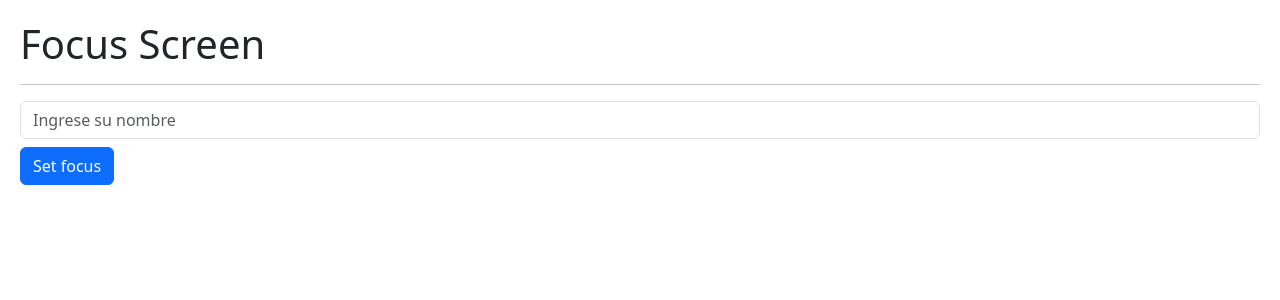
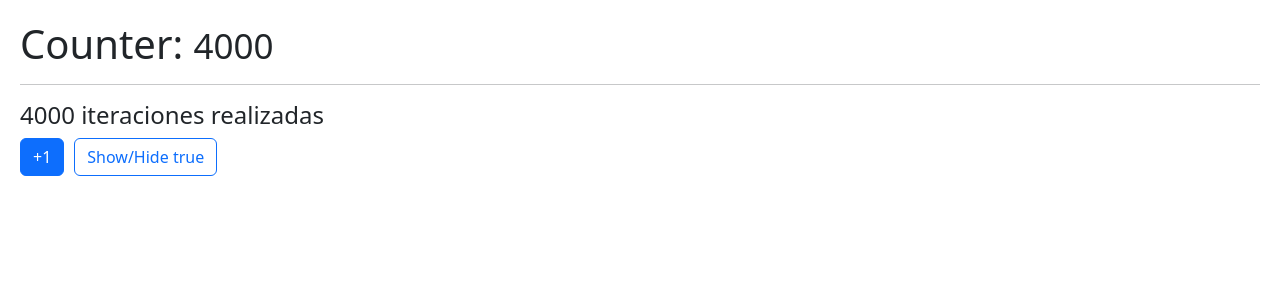
Before and after one commit to LuuHolz/03-hook-app, a React (Vite) app: page / in a window 1280 px wide. Shown: the top 300 px of the page. Built offline with nearby package versions, Linux system fonts and the light colour scheme.

Commit message:
[FEAT] useMemo

```diff
--- /dev/null
+++ b/src/06-memos/MemoHook.tsx
@@ -0,0 +1,48 @@
+import { useMemo, useState } from "react";
+import { useCounter } from "../Hooks/useCounter.js";
+
+
+
+const heavyStuff = ( iterationNumber = 100 ) => {
+    for( let i = 0; i < iterationNumber; i++ ) {
+        console.log('Mas uno...')
+    }
+
+    return `${ iterationNumber } iteraciones realizadas`
+}
+
+
+
+const MemoHook = () => {
+
+    const { counter, increment } = useCounter( 4000 );
+    const [show, setShow] = useState(true);
+                        // no se renderiza de nuevo el counter porque no cambio al apretar un boton que no es el de +1
+                        // memoriza este valor y lo renderizas si las dependecuas cambian [counter]
+    const memorizeValue = useMemo( () => heavyStuff( counter ), [counter] );
+
+  return (
+    <>
+        <h1>Counter:  <small>{ counter }</small></h1>
+        <hr />
+
+        <h4>{ memorizeValue }</h4>
+
+        <button
+            onClick={ increment }
+            className="btn btn-primary"
+        >
+                +1
+        </button>
+
+        <button
+            className="btn btn-outline-primary"
+            onClick={ () => setShow( !show ) }
+        >
+            Show/Hide { JSON.stringify(show) }
+        </button>
+    </>
+  )
+}
+
+export { MemoHook }
--- /dev/null
+++ b/src/06-memos/Memorize.tsx
@@ -0,0 +1,32 @@
+import { useState } from "react";
+import { useCounter } from "../Hooks/useCounter";
+import { Small } from '../06-memos/Small.jsx';
+
+const Memorize = () => {
+
+    const { counter, increment } = useCounter( 10 );
+    const [show, setShow] = useState(true);
+
+  return (
+    <>
+        <h1>Counter:  <Small value={ counter }/></h1>
+        <hr />
+
+        <button
+            onClick={ increment }
+            className="btn btn-primary"
+        >
+                +1
+        </button>
+
+        <button
+            className="btn btn-outline-primary"
+            onClick={ () => setShow( !show ) }
+        >
+            Show/Hide { JSON.stringify(show) }
+        </button>
+    </>
+  )
+}
+
+export { Memorize }
--- a/src/main.tsx
+++ b/src/main.tsx
@@ -7,10 +7,12 @@ import './styles/index.scss';
 // import { SimpleForm } from './02-useEfffect/SimpleForm';
 // import { FormWithCustomHook } from '../src/02-useEfffect/FormWithCustomHook';
 // import { MultipleCustomHooks } from '../src/03-examples/MultipleCustomHooks';
-import { FocusScreen } from '../src/04-useRef/FocusScreen';
+// import { FocusScreen } from '../src/04-useRef/FocusScreen';
+// import { Memorize } from './06-memos/Memorize';
+import { MemoHook } from './06-memos/MemoHook'
 
 ReactDOM.createRoot(document.getElementById('root')!).render(
   <React.StrictMode>
-    <FocusScreen/>
+    <MemoHook/>
   </React.StrictMode>,
 )
```
Also changed, not shown: src/06-memos/Small.jsx (added, +9 -0 lines).
